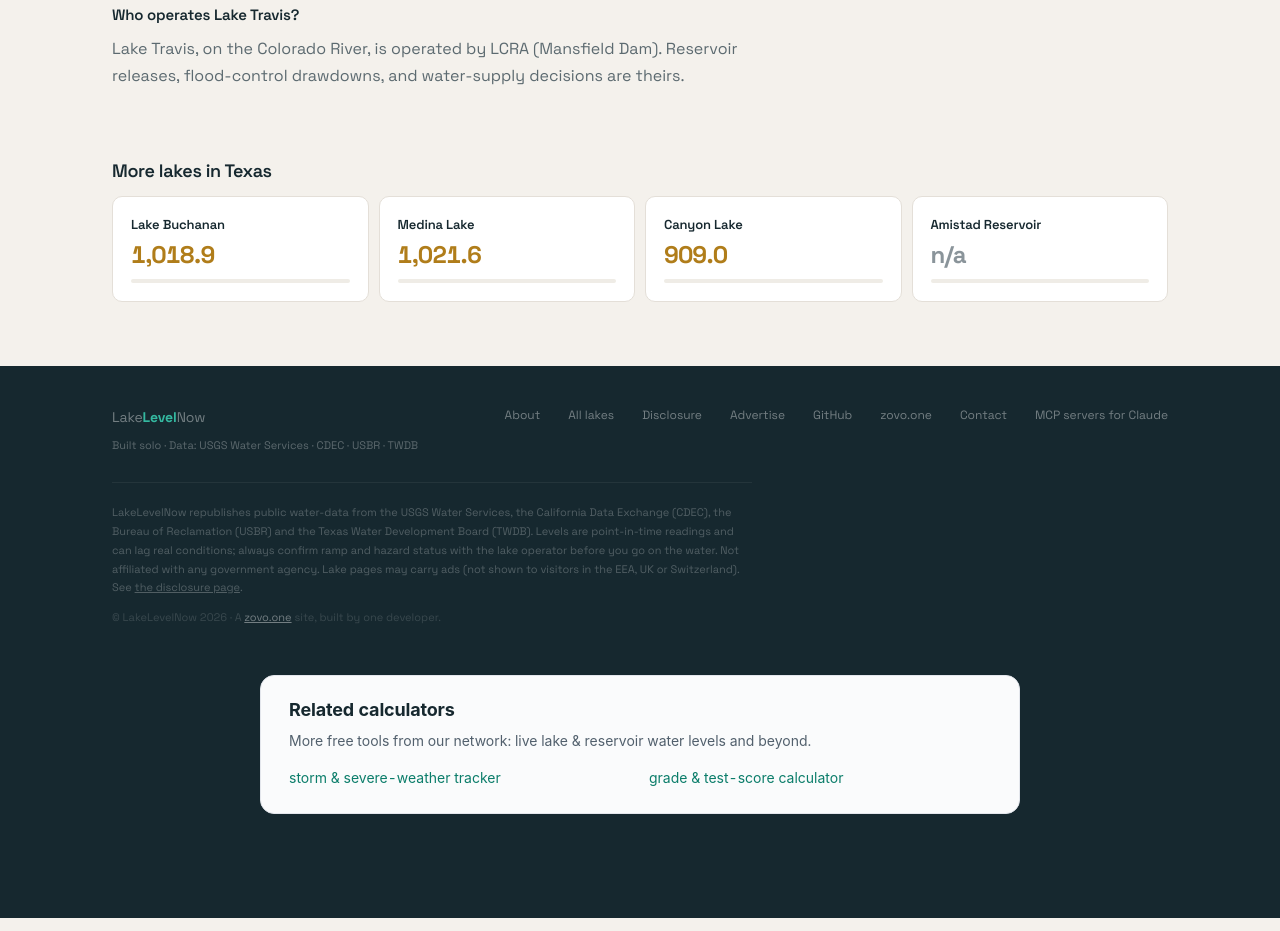
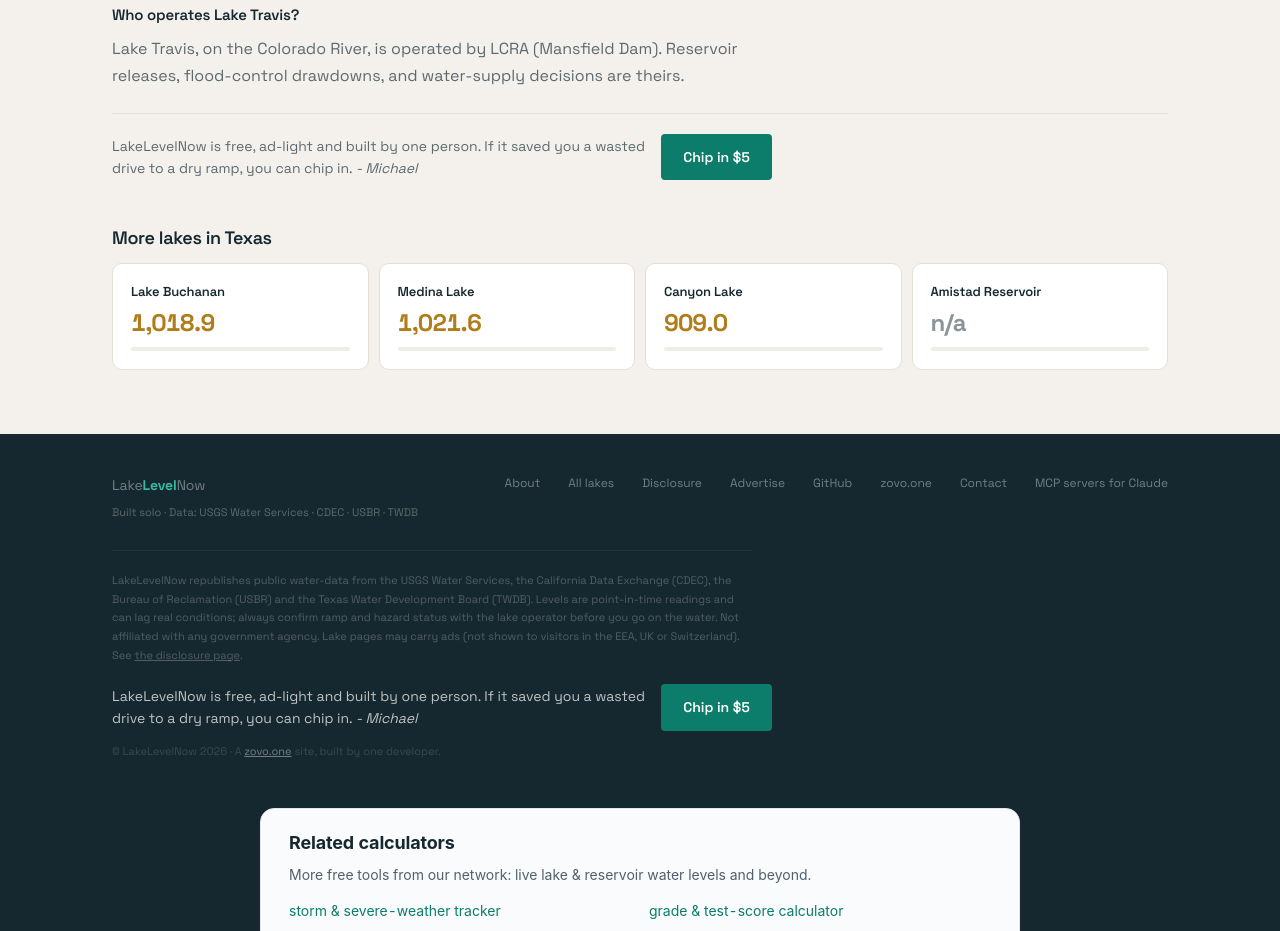
Before and after one commit to theluckystrike/lakelevelnow, an Astro site: page /lake/lake-travis in a window 1280 px wide. Shown: the part 2716-3647 px from the top of the page. Built offline with nearby package versions, Linux system fonts and the light colour scheme; Astro itself is replaced by a stand-in of ours.

Commit message:
Support line live via Gumroad pay-what-you-want (Stripe key is read-only); full UTMs for attribution

```diff
--- a/src/components/SupportLine.astro
+++ b/src/components/SupportLine.astro
@@ -1,11 +1,14 @@
 ---
 // Pay-what-you-want support line (footer + end of each lake FAQ). Renders nothing until
-// support.url in src/data/monetization.json holds the Stripe Payment Link, so a missing
+// support.url in src/data/monetization.json holds the Stripe Payment Link or Gumroad product URL, so a missing
 // link never shows a dead button.
 import cfg from '../data/monetization.json';
 interface Props { variant?: 'footer' | 'inline' }
 const { variant = 'inline' } = Astro.props;
-const url = /^https:\/\/buy\.stripe\.com\/[A-Za-z0-9]+$/.test(cfg.support.url || '') ? cfg.support.url : '';
+const raw = cfg.support.url || '';
+const ok = /^https:\/\/buy\.stripe\.com\/[A-Za-z0-9]+$/.test(raw) || /^https:\/\/theluckystrike\.gumroad\.com\/l\/[a-z0-9-]+$/.test(raw);
+// Gumroad records a source only when utm_source, utm_medium and utm_campaign are all present.
+const url = !ok ? '' : raw.includes('gumroad.com') ? `${raw}?utm_source=lakelevelnow&utm_medium=${variant}&utm_campaign=support` : raw;
 ---
 {url && (
   <div class={`support-line ${variant}`}>
--- a/src/data/monetization.json
+++ b/src/data/monetization.json
@@ -8,6 +8,6 @@
     }
   },
   "support": {
-    "url": ""
+    "url": "https://theluckystrike.gumroad.com/l/lakelevelnow-support"
   }
 }
```
